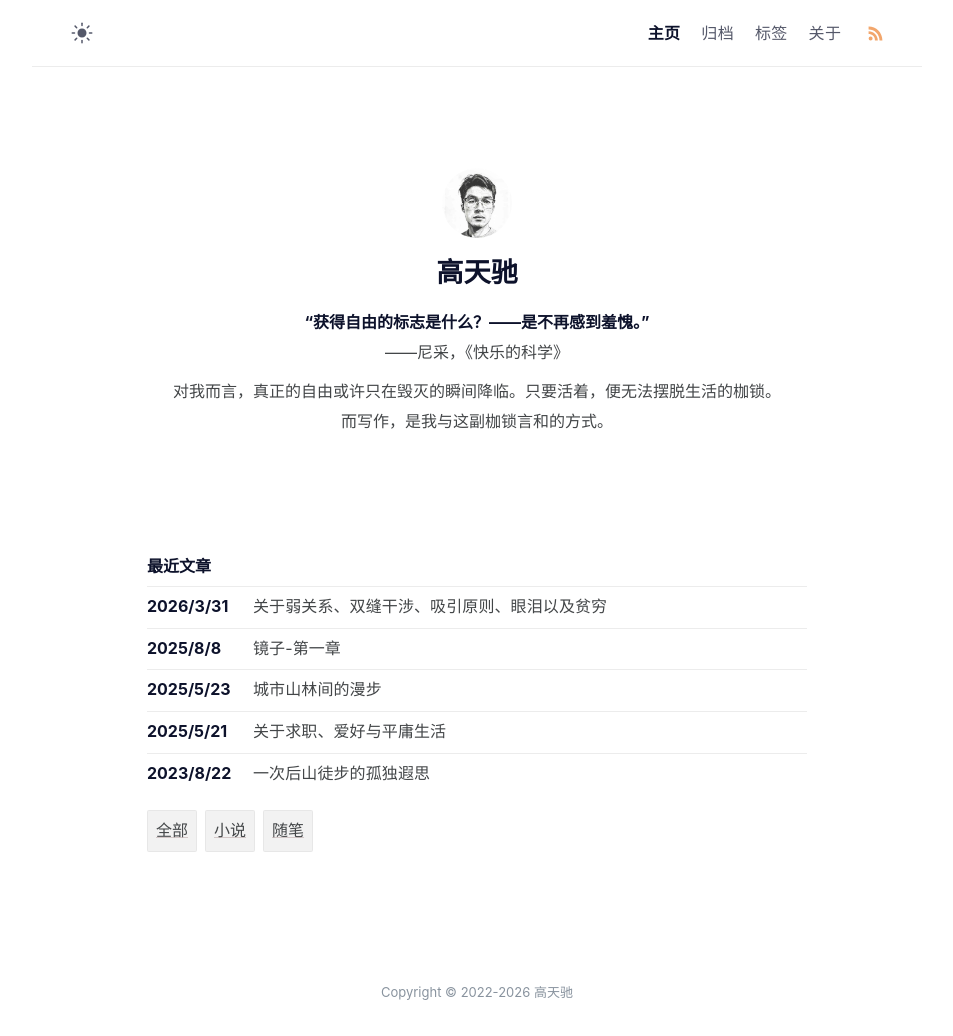
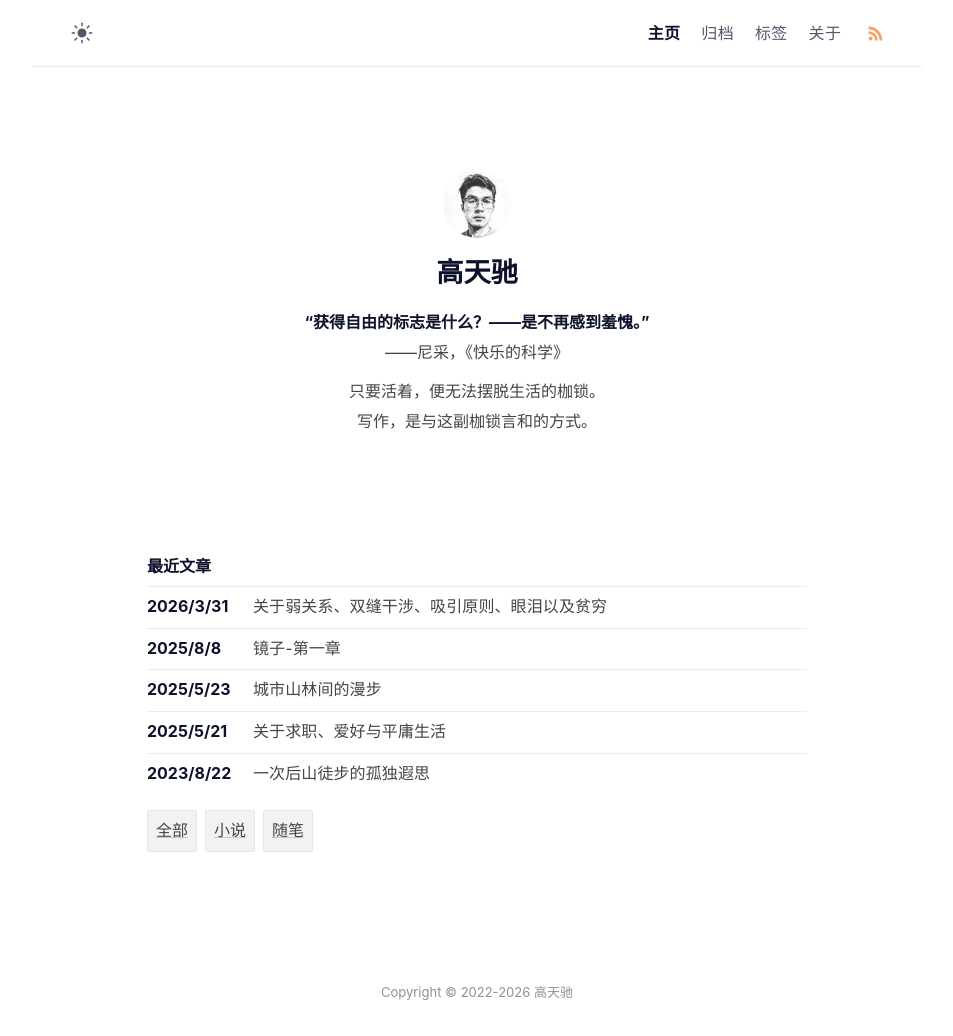
Before and after one commit to gaotianchi/gaotianchi.github.io, a Jekyll site: the page built from index.md, in a window 1280 px wide. Shown: the whole page, without its empty margins (163-1116 px from the left). Built offline with Jekyll 4.4.1, drawn with Linux system fonts in a browser that asks for light colours.

Commit message:
Refine author bio for clarity and conciseness

```diff
--- a/_config.yml
+++ b/_config.yml
@@ -14,7 +14,7 @@ author:
   name: 高天驰 # author name
   bio: >- # tell to the world
     <p class="" data-start="67" data-end="109"><strong data-start="67" data-end="94">&ldquo;获得自由的标志是什么？&mdash;&mdash;是不再感到羞愧。&rdquo;</strong><br data-start="94" data-end="97" />&mdash;&mdash;尼采，《快乐的科学》</p>
-    <p class="" data-start="111" data-end="169">对我而言，真正的自由或许只在毁灭的瞬间降临。只要活着，便无法摆脱生活的枷锁。<br data-start="149" data-end="152" />而写作，是我与这副枷锁言和的方式。</p>
+    <p class="" data-start="111" data-end="169">只要活着，便无法摆脱生活的枷锁。<br data-start="149" data-end="152" />写作，是与这副枷锁言和的方式。</p>
 
   location: 中国 # author location
   username: gaotianchi # general username
```
